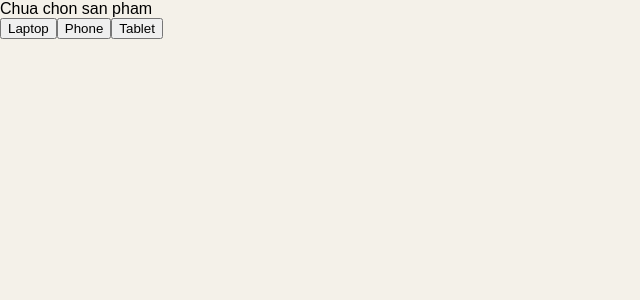
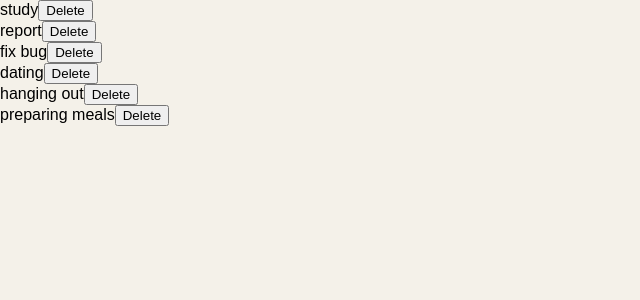
Before and after one commit to suThyyy/react-study, a React (Vite) app: page / in a window 1280 px wide. Shown: the top 300 px of the page, without its empty margins (0-640 px from the left). Built offline with nearby package versions, Linux system fonts and the light colour scheme.

Commit message:
basic todo

```diff
--- a/src/App.jsx
+++ b/src/App.jsx
@@ -1,33 +1,41 @@
 import { useState } from "react";
 
-function SelectedProduct({ product }) {
-  return (
-    <div>{product ? `Selected product: ${product}` : "Chua chon san pham"}</div>
-  );
-}
-
-function ProductList({ products, onSelectProduct }) {
+function TodoItem({ todo, deleteTodo }) {
   return (
     <div>
-      {products.map((product, index) => (
-        <button key={index} onClick={() => onSelectProduct(product)}>
-          {product}
-        </button>
-      ))}
+      {todo}
+      <button onClick={() => deleteTodo(todo)}>Delete</button>
     </div>
   );
 }
 
-function App() {
-  const products = ["Laptop", "Phone", "Tablet"];
-  const [product, selectProduct] = useState("");
-  function onSelectProduct(product) {
-    selectProduct(product);
-  }
+function TodoList({ todos, deleteTodo }) {
   return (
     <>
-      <SelectedProduct product={product} />
-      <ProductList products={products} onSelectProduct={onSelectProduct} />
+      {todos.map((todo, index) => (
+        <TodoItem key={index} todo={todo} deleteTodo={deleteTodo} />
+      ))}
+    </>
+  );
+}
+
+function App() {
+  const [todos, setTodos] = useState([
+    "study",
+    "report",
+    "fix bug",
+    "dating",
+    "hanging out",
+    "preparing meals",
+  ]);
+
+  function deleteTodo(todoToDelete) {
+    setTodos((prev) => prev.filter((todo) => todo !== todoToDelete));
+  }
+
+  return (
+    <>
+      <TodoList todos={todos} deleteTodo={deleteTodo} />
     </>
   );
 }
```
